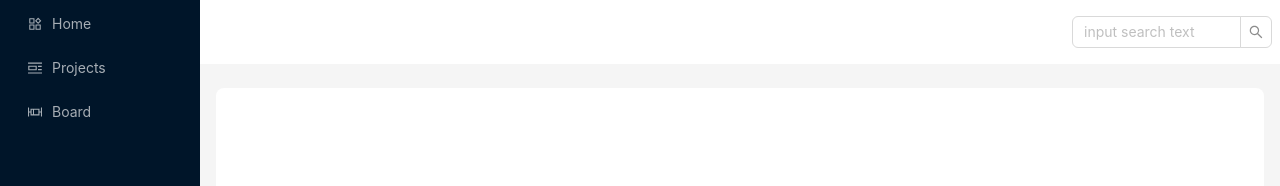
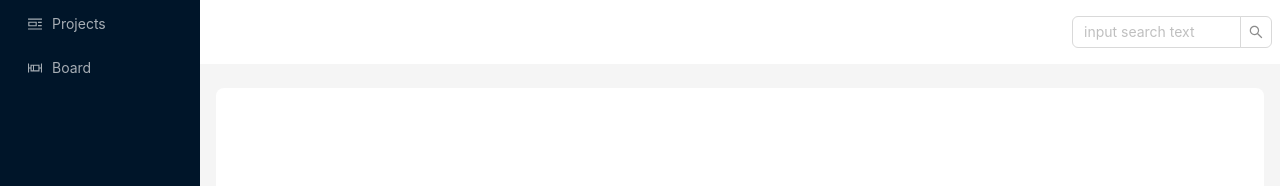
Before and after one commit to techtobit/PH-Project-Management-Dashboard, a Next.js app: page /Shared in a window 1280 px wide. Shown: the top 186 px of the page. Built offline with nearby package versions, Linux system fonts and the light colour scheme.

Commit message:
login url check

```diff
--- a/src/app/Dashboard/page.jsx
+++ b/src/app/Dashboard/page.jsx
@@ -1,11 +1,6 @@
 import Dashboard from './Dashboard'
-import DrawerComp from './DrawerComp';
+
 function DashboardPage() {
   return <Dashboard />;
 }
-function DrawerCompPage() {
-  return <DrawerComp />;
-}
-
 export default DashboardPage;
-// export default DrawerCompPage;
--- a/src/app/Login/Login.jsx
+++ b/src/app/Login/Login.jsx
@@ -9,9 +9,9 @@ const Login = () => {
   const handleSubmit = async (values) => {
     setLoading(true);
     try {
-      console.log('Login successful!', values);
+      console.log('Singin successful!', values);
     } catch (error) {
-      console.error('Login failed!', error);
+      console.error('Singin failed!', error);
     } finally {
       setLoading(false);
     }
--- a/src/app/Login/page.jsx
+++ b/src/app/Login/page.jsx
@@ -1,7 +1,6 @@
-import Login from "./Login";
+import Login from './Login'
 
 function LoginPage() {
-    return <Login />;
+  return <Login />;
 }
-
 export default LoginPage;
--- a/src/app/Shared/SideBar.jsx
+++ b/src/app/Shared/SideBar.jsx
@@ -12,11 +12,11 @@ const SideBar=()=> {
   const [activeKey, setActiveKey] = useState(null)
 
   const items = [
-    {
-      key: 'dasboard',
-      icon: <ProductOutlined />,
-      label: 'Home',
-    },
+    // {
+    //   key: 'dasboard',
+    //   icon: <ProductOutlined />,
+    //   label: 'Home',
+    // },
     {
       key: 'projects',
       icon: <PicLeftOutlined />,
@@ -62,7 +62,7 @@ const SideBar=()=> {
       }}
     >
       <div className="demo-logo-vertical" />
-      <Menu theme="dark" mode="inline" defaultSelectedKeys={['dasboard                                                                                          ']} items={items} onClick={(event) => handleMenu(event.key)} />
+      <Menu theme="dark" mode="inline" defaultSelectedKeys={['projects                                                                                          ']} items={items} onClick={(event) => handleMenu(event.key)} />
     </Sider>
     <Layout>
       <Header
@@ -87,7 +87,7 @@ const SideBar=()=> {
             borderRadius: borderRadiusLG,
           }}
         >
-        {activeKey === 'dasboard' && <ProjectList/>}
+        {/* {activeKey === 'dasboard' && <ProjectList/>} */}
         {activeKey === 'projects' && <ProjectList/>}
 
 
--- a/src/app/page.jsx
+++ b/src/app/page.jsx
@@ -1,21 +1,20 @@
 
 "use client";
-// import Link from 'next/link';
+import Link from 'next/link';
 
 
 const Page = () => {
   return (
     <div>
-      {/* <h1>App Page</h1>
-      <Link href="/login">
+      <Link href="/auth">
+        Auth
+      </Link>
+      <Link href="/Login">
         Login
       </Link>
       <Link href="/Dashboard">
       Dashboard
       </Link>
-      <Link href="/SideBar">
-      SideBar
-      </Link> */}
     </div>
 
   );
```
